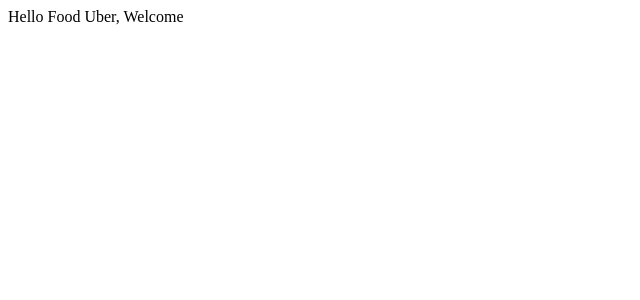
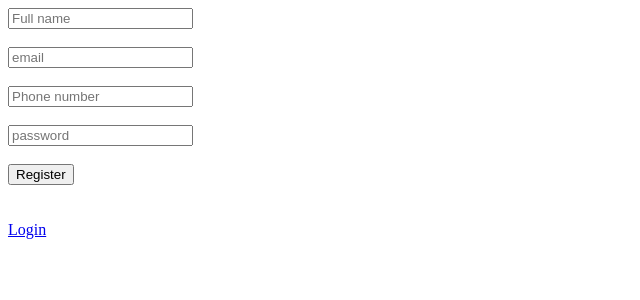
Before and after one commit to codeschool-africa/food-uber-client, a React (Create React App) app in the folder food-uber/: page /register in a window 1280 px wide. Shown: the top 300 px of the page, without its empty margins (0-640 px from the left). Built offline with nearby package versions, Linux system fonts and the light colour scheme.

Commit message:
tested login and register routes, they woring

```diff
--- a/food-uber/package.json
+++ b/food-uber/package.json
@@ -6,8 +6,10 @@
     "@testing-library/jest-dom": "^4.2.4",
     "@testing-library/react": "^9.3.2",
     "@testing-library/user-event": "^7.1.2",
+    "axios": "^0.19.2",
     "react": "^16.13.1",
     "react-dom": "^16.13.1",
+    "react-router-dom": "^5.2.0",
     "react-scripts": "3.4.1"
   },
   "scripts": {
--- a/food-uber/src/App.js
+++ b/food-uber/src/App.js
@@ -1,9 +1,20 @@
 import React from 'react';
+import { Switch, Route } from "react-router-dom"
+
+import Home from "./pages/home"
+import Register from "./pages/register"
+import Login from "./pages/login"
+import Error from "./pages/error"
 
 function App () {
   return (
     <div className="App">
-      Hello Food Uber, Welcome
+      <Switch>
+        <Route exact path="/" component={Home} />
+        <Route exact path="/login" component={Login} />
+        <Route exact path="/register" component={Register} />
+        <Route component={Error} />
+      </Switch>
     </div>
   );
 }
--- a/food-uber/src/index.js
+++ b/food-uber/src/index.js
@@ -1,12 +1,15 @@
 import React from 'react';
 import ReactDOM from 'react-dom';
+import { BrowserRouter as Router } from "react-router-dom"
 import App from './App';
 import * as serviceWorker from './serviceWorker';
 
 ReactDOM.render(
-  <React.StrictMode>
-    <App />
-  </React.StrictMode>,
+  <Router>
+    <React.StrictMode>
+      <App />
+    </React.StrictMode>
+  </Router>,
   document.getElementById( 'root' )
 );
 serviceWorker.unregister();
--- /dev/null
+++ b/food-uber/src/pages/error.js
@@ -0,0 +1,11 @@
+import React from 'react'
+
+const Error = () => {
+    return (
+        <div>
+            Hello from error page
+        </div>
+    )
+}
+
+export default Error
--- /dev/null
+++ b/food-uber/src/pages/home.js
@@ -0,0 +1,14 @@
+import React from 'react'
+import { Link } from "react-router-dom"
+
+const Home = () => {
+    return (
+        <div>
+            Hello from Home
+            <Link to="/register">Register</Link>
+            <Link to="/login">Login</Link>
+        </div>
+    )
+}
+
+export default Home
--- /dev/null
+++ b/food-uber/src/pages/login.js
@@ -0,0 +1,86 @@
+import React, {useState} from 'react'
+import axios from "axios"
+import {Link} from "react-router-dom"
+
+const Login = () => {
+    const [formData, setFormData] = useState({
+        email: "",
+        password: "",
+        dp: ""
+    })
+    const [auth, setAuth] = useState(false)
+
+    const [userData, setUserData] = useState({
+        Name: "",
+        profile: ""
+    })
+
+    const {email, password, dp} = formData
+    const {Name, profile} = userData
+    const handleChange = e => {
+        let {name, value} = e.target
+        setFormData({...formData, [name]: value})
+        console.log(formData)
+    }
+    const handleSubmit = e => {
+        e.preventDefault()
+        let user = {
+            email, password
+        }
+        axios.post("http://faraja-food-uber.herokuapp.com/api/login", user)
+        .then(res => {
+            console.log(res.data)
+            setUserData({
+                Name: res.data.result[0].name,
+                profile: res.data.result[0].dp_path
+            })
+            if (res.data.session.isLoggedIn) {
+                setAuth(true)
+            }
+        })
+        .catch(err => {
+            if(err) {
+                console.log(err)
+            } else {
+                console.log("Internet connection error")
+            }
+        })
+    }
+
+    const uploadDp = e => {
+        e.preventDefault()
+        let user = {
+            email, password
+        }
+        axios.post("http://faraja-food-uber.herokuapp.com/api/upload-dp", user)
+        .then(res => {
+            console.log(res.data)
+        })
+        .catch(err => {
+            if(err) {
+                console.log(err.response.data)
+            } else {
+                console.log("Internet connection error")
+            }
+        })
+    }
+
+    console.log(auth, userData)
+    return (
+        <div>
+            <form onSubmit={e => {handleSubmit(e)}}>
+                <input type="text" name="email" placeholder="email" onChange={e => {handleChange(e)}}/><br/><br/>
+                <input type="text" name="password" placeholder="password" onChange={e => {handleChange(e)}}/><br/><br/>
+                <input type="submit" value="Login"/>
+            </form><br/><br/>
+            <Link to="/register">Register</Link>
+            {auth && <form onSubmit={e => {uploadDp(e)}}>
+            <h3>Hello {Name && Name} please upload your profile image</h3>
+            <input type="file" onChange={e => handleChange(e)} name="dp"/>
+            <input type="submit" value="Upload Dp"/>
+            </form>}
+        </div>
+    )
+}
+
+export default Login
--- /dev/null
+++ b/food-uber/src/pages/register.js
@@ -0,0 +1,50 @@
+import React, {useState} from 'react'
+import {Link} from "react-router-dom"
+import axios from "axios"
+
+const Register = () => {
+    const [formData, setFormData] = useState({
+        name: "",
+        email: "",
+        tel: "",
+        password: ""
+    })
+
+    const {name, email, tel, password} = formData
+    const handleChange = e => {
+        let {name, value} = e.target
+        setFormData({...formData, [name]: value})
+        console.log(formData)
+    }
+    const handleSubmit = e => {
+        e.preventDefault()
+        let newUser = {
+            name, email, tel, password
+        }
+        axios.post("http://faraja-food-uber.herokuapp.com/api/register", newUser)
+        .then(res => {
+            console.log(res.data)
+        })
+        .catch(err => {
+            if(err) {
+                console.log(err.response.data)
+            } else {
+                console.log("Internet connection error")
+            }
+        })
+    }
+    return (
+        <div>
+            <form onSubmit={e=>handleSubmit(e)}>
+            <input type="text" name="name" placeholder="Full name" onChange={e => {handleChange(e)}} /> <br/><br/>
+                <input type="email" name="email" placeholder="email" onChange={e => {handleChange(e)}}/><br/><br/>
+                <input type="tel" name="tel" placeholder="Phone number" onChange={e => {handleChange(e)}}/><br/><br/>
+                <input type="text" name="password" placeholder="password" onChange={e => {handleChange(e)}}/><br/><br/>
+                <input type="submit" value="Register"/>
+            </form><br/><br/>
+            <Link to="/login">Login</Link>
+        </div>
+    )
+}
+
+export default Register
```
Also changed, not shown: 1 other file (tests, documents, lock files or other folders).
